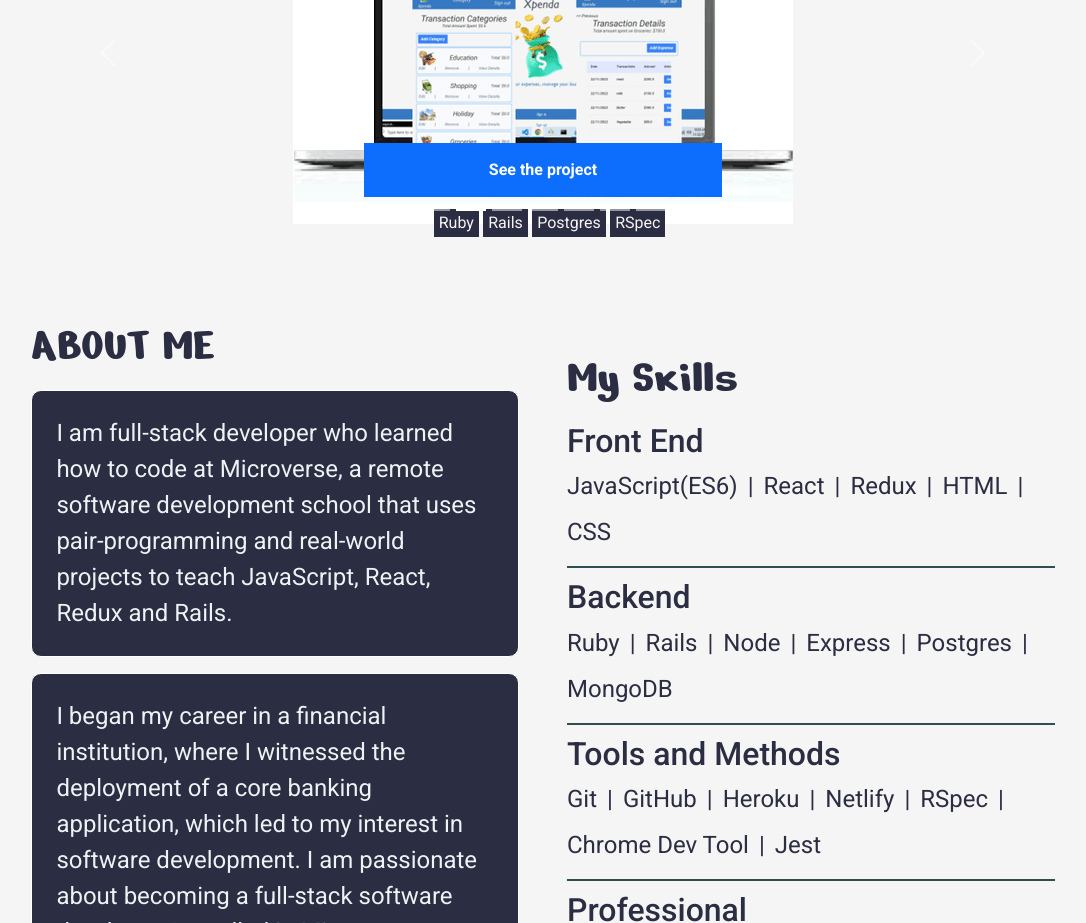
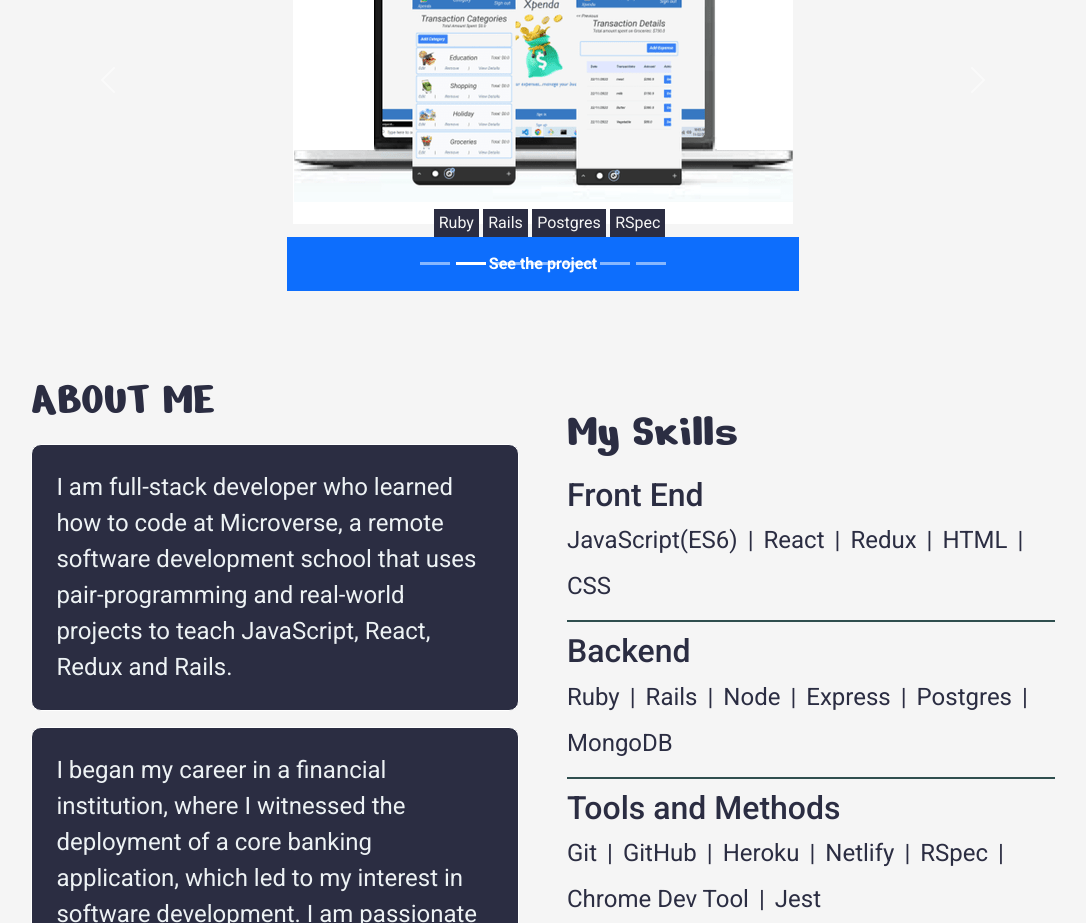
Before and after one commit to udeaghad/my-portfolio, a React (Create React App) app: page / in a window 1280 px wide. Shown: the part 1020-1943 px from the top of the page, without its empty margins (97-1183 px from the left). Built offline with nearby package versions, Linux system fonts and the light colour scheme.

Commit message:
Update carousel

```diff
--- a/src/components/MyProject.css
+++ b/src/components/MyProject.css
@@ -70,7 +70,7 @@
 }
 
 .social-buttons ul li:hover {
-  transform: translate(110px, 0);
+  transform: translate(20%, 0);
 }
 
 .social-buttons ul li i {
--- a/src/components/MyProjects.js
+++ b/src/components/MyProjects.js
@@ -48,11 +48,11 @@ const MyProjects = ({ projects }) => {
                     </p>
                   ))}
                 </div>
-                <Carousel.Caption>
-                  <button type="button" onClick={() => handleOpen(project.id)} className="btn-project-details btn btn-primary" style={{ borderRadius: 'unset' }}>
-                    See the project
-                  </button>
-                </Carousel.Caption>
+
+                <button type="button" onClick={() => handleOpen(project.id)} className="btn-project-details btn btn-primary" style={{ borderRadius: 'unset' }}>
+                  See the project
+                </button>
+
                 <Modal
                   open={open}
                   onClose={handleClose}
```
